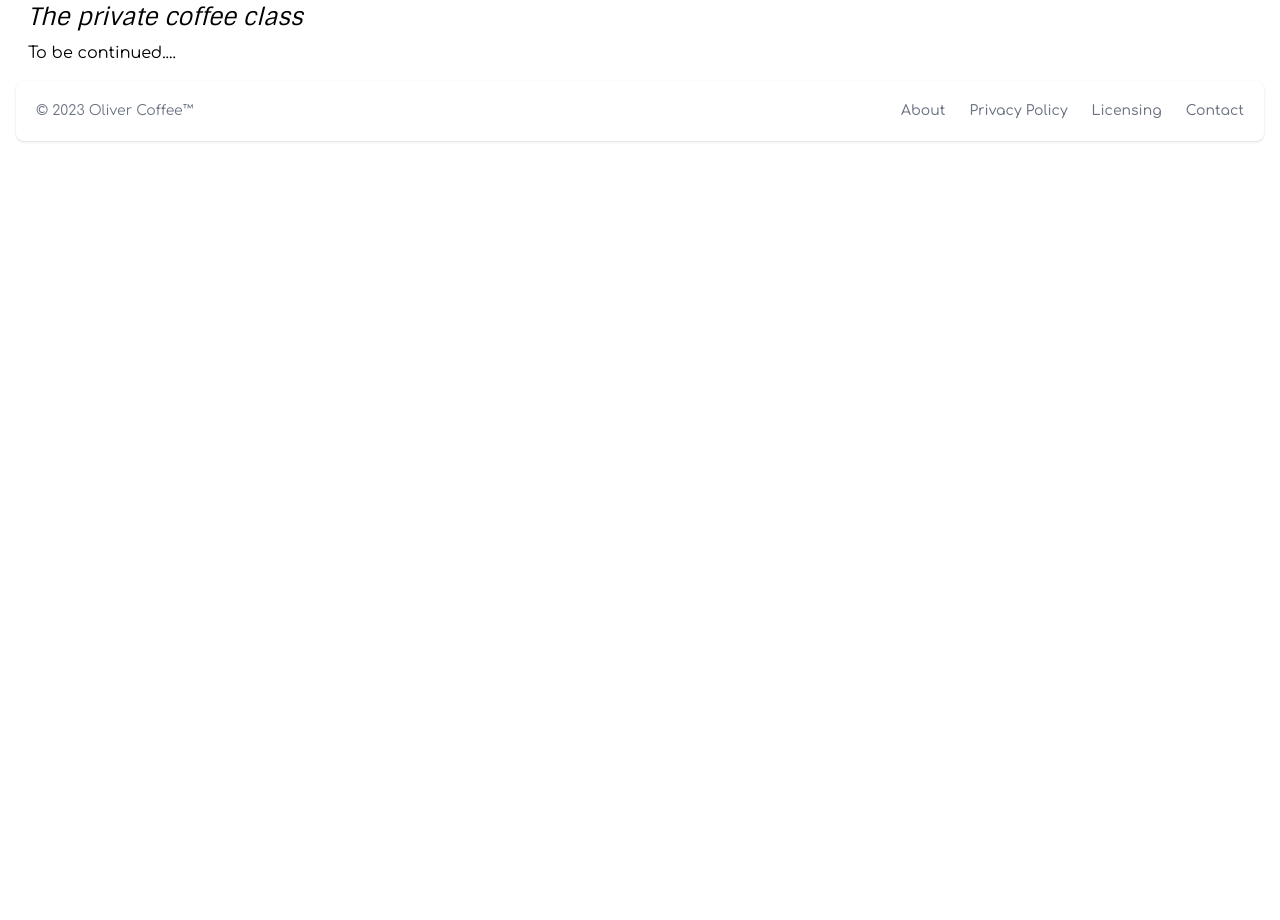
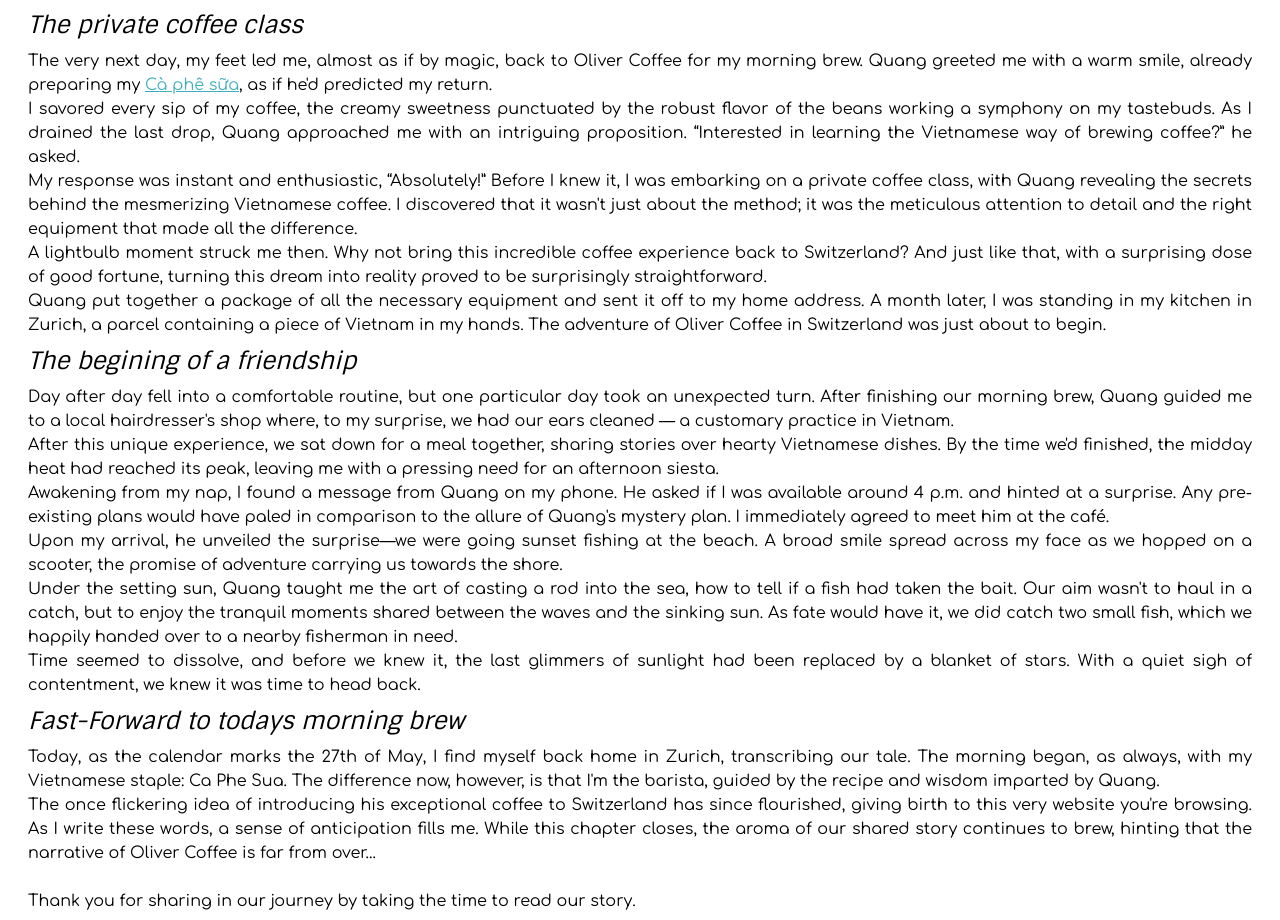
Before and after one commit to MRyves/oliver-coffee, a Next.js app: page /story in a window 1280 px wide. Shown: the part 1172-2092 px from the top of the page. Before the commit the page ends 1329 px from the top, so only its background shows below. Built offline with nearby package versions, Linux system fonts and the light colour scheme.

Commit message:
writing our story

```diff
--- a/pages/story.tsx
+++ b/pages/story.tsx
@@ -1,3 +1,4 @@
+import Link from "next/link";
 import StoryBanner from "./components/Banners/StoryBanner";
 import Subtitle from "./components/Subtitle";
 import Title from "./components/Title";
@@ -8,7 +9,10 @@
       <StoryBanner />
       <section id="story-time" className="px-7 mt-3">
         <Title text="Story time" />
-        <Subtitle text="It is the 10<sup>th</sup> of Ferbruary 2023..." />
+        <Subtitle
+          text="It is the 10<sup>th</sup> of Ferbruary 2023..."
+          classNames="pt-2"
+        />
         <div className="mt-2 text-justify">
           And I wake up on my first day in{" "}
           <a
@@ -22,7 +26,14 @@
           Maps to find the closest coffee place, and to my delight, I discover
           one just a three-minute walk away - perfect!
           <p>
-            I make my way there and order my usual morning coffee, C&#224; ph&#234; s&#7919;a
+            I make my way there and order my usual morning coffee,{" "}
+            <Link
+              className="underline"
+              style={{ color: "#40AFBD" }}
+              href="/recipes"
+            >
+              C&#224; ph&#234; s&#7919;a
+            </Link>{" "}
             with ice, as the weather is already sweltering hot. Shortly after, I
             receive my coffee and take that eagerly awaited first sip. Despite
             my sleepiness, I&apos;m instantly amazed by the taste, and an
@@ -46,7 +57,127 @@
           </p>
         </div>
         <Subtitle text="The private coffee class" classNames="pt-2" />
-        <div className="mt-2 text-justify">To be continued....</div>
+        <div className="mt-2 text-justify">
+          <p>
+            The very next day, my feet led me, almost as if by magic, back to
+            Oliver Coffee for my morning brew. Quang greeted me with a warm
+            smile, already preparing my{" "}
+            <Link
+              className="underline"
+              style={{ color: "#40AFBD" }}
+              href="/recipes"
+            >
+              C&#224; ph&#234; s&#7919;a
+            </Link>
+            , as if he&apos;d predicted my return.
+          </p>
+
+          <p>
+            I savored every sip of my coffee, the creamy sweetness punctuated by
+            the robust flavor of the beans working a symphony on my tastebuds.
+            As I drained the last drop, Quang approached me with an intriguing
+            proposition. &ldquo;Interested in learning the Vietnamese way of
+            brewing coffee?&rdquo; he asked.
+          </p>
+
+          <p>
+            My response was instant and enthusiastic, &ldquo;Absolutely!&rdquo;
+            Before I knew it, I was embarking on a private coffee class, with
+            Quang revealing the secrets behind the mesmerizing Vietnamese
+            coffee. I discovered that it wasn&apos;t just about the method; it
+            was the meticulous attention to detail and the right equipment that
+            made all the difference.
+          </p>
+
+          <p>
+            A lightbulb moment struck me then. Why not bring this incredible
+            coffee experience back to Switzerland? And just like that, with a
+            surprising dose of good fortune, turning this dream into reality
+            proved to be surprisingly straightforward.
+          </p>
+
+          <p>
+            Quang put together a package of all the necessary equipment and sent
+            it off to my home address. A month later, I was standing in my
+            kitchen in Zurich, a parcel containing a piece of Vietnam in my
+            hands. The adventure of Oliver Coffee in Switzerland was just about
+            to begin.
+          </p>
+        </div>
+        <Subtitle text="The begining of a friendship" classNames="pt-2" />
+        <div className="mt-2 text-justify">
+          <p>
+            Day after day fell into a comfortable routine, but one particular
+            day took an unexpected turn. After finishing our morning brew, Quang
+            guided me to a local hairdresser&apos;s shop where, to my surprise,
+            we had our ears cleaned — a customary practice in Vietnam.
+          </p>
+
+          <p>
+            After this unique experience, we sat down for a meal together,
+            sharing stories over hearty Vietnamese dishes. By the time we&apos;d
+            finished, the midday heat had reached its peak, leaving me with a
+            pressing need for an afternoon siesta.
+          </p>
+
+          <p>
+            Awakening from my nap, I found a message from Quang on my phone. He
+            asked if I was available around 4 p.m. and hinted at a surprise. Any
+            pre-existing plans would have paled in comparison to the allure of
+            Quang&apos;s mystery plan. I immediately agreed to meet him at the
+            café.
+          </p>
+
+          <p>
+            Upon my arrival, he unveiled the surprise—we were going sunset
+            fishing at the beach. A broad smile spread across my face as we
+            hopped on a scooter, the promise of adventure carrying us towards
+            the shore.
+          </p>
+
+          <p>
+            Under the setting sun, Quang taught me the art of casting a rod into
+            the sea, how to tell if a fish had taken the bait. Our aim
+            wasn&apos;t to haul in a catch, but to enjoy the tranquil moments
+            shared between the waves and the sinking sun. As fate would have it,
+            we did catch two small fish, which we happily handed over to a
+            nearby fisherman in need.
+          </p>
+
+          <p>
+            Time seemed to dissolve, and before we knew it, the last glimmers of
+            sunlight had been replaced by a blanket of stars. With a quiet sigh
+            of contentment, we knew it was time to head back.
+          </p>
+        </div>
+        <Subtitle
+          text="Fast-Forward to todays morning brew"
+          classNames="pt-2"
+        />
+        <div className="text-justify mt-2">
+          <p>
+            Today, as the calendar marks the 27th of May, I find myself back
+            home in Zurich, transcribing our tale. The morning began, as always,
+            with my Vietnamese staple: Ca Phe Sua. The difference now, however,
+            is that I&#39;m the barista, guided by the recipe and wisdom
+            imparted by Quang.
+          </p>
+
+          <p>
+            The once flickering idea of introducing his exceptional coffee to
+            Switzerland has since flourished, giving birth to this very website
+            you&#39;re browsing. As I write these words, a sense of anticipation
+            fills me. While this chapter closes, the aroma of our shared story
+            continues to brew, hinting that the narrative of Oliver Coffee is
+            far from over...
+          </p>
+
+          <p>
+            <br />
+            Thank you for sharing in our journey by taking the time to read our
+            story.
+          </p>
+        </div>
       </section>
     </>
   );
```
